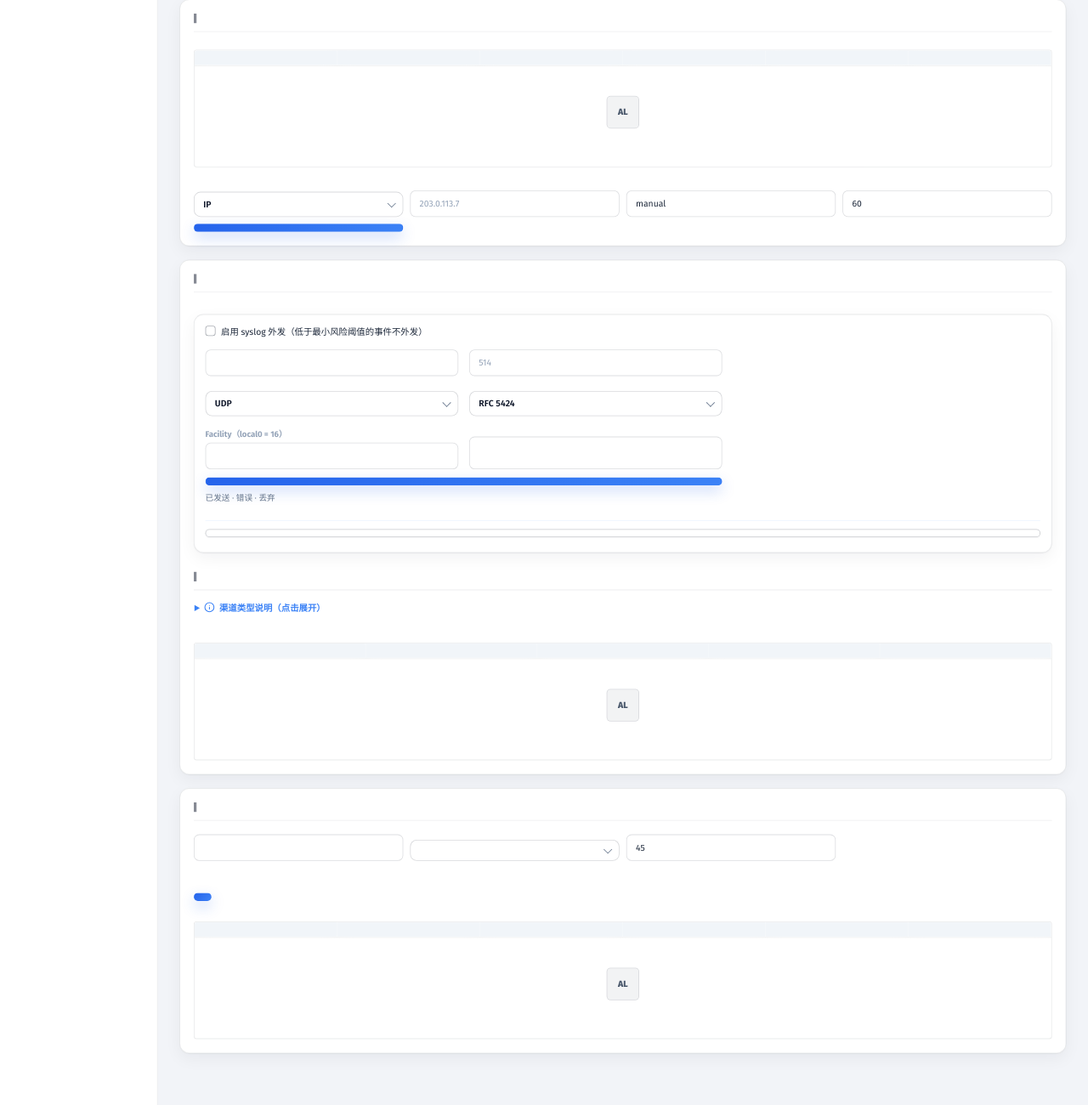
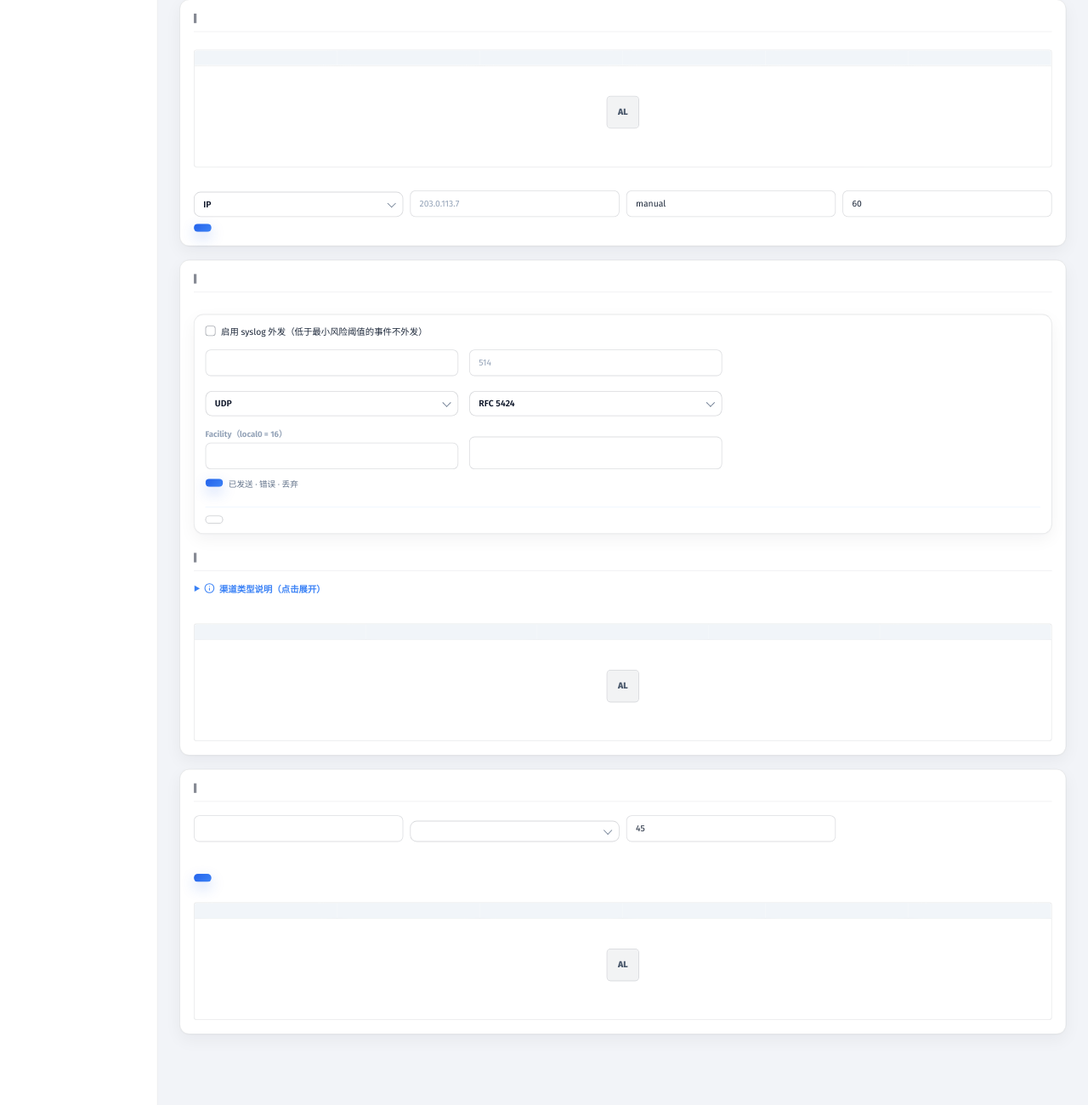
Before and after one commit to Tcotl/AgentCapture, a FastAPI app: template app/templates/admin/alerts.html in a window 1280 px wide. Shown: the part 260-1560 px from the top of the page at 85% size. Run offline with FastAPI, Linux system fonts and the light colour scheme; the template is opened without the code that fills it, so the values that code supplies are empty; some libraries are stand-ins or nearby versions.

Commit message:
fix: btn-sm action buttons oversized and off-center
btn-sm buttons inherit the form-wide input{width:100%} rule and grid
forms additionally stretch auto-width items to the full track, so a
4-char button rendered ~134px with left-packed text. Pin width:auto
+ justify-self:start (grid) and justify-content:center on the flex line
so every inline action button hugs its content and centers it.

```diff
--- a/app/static/admin.css
+++ b/app/static/admin.css
@@ -625,7 +625,12 @@
         min-width: auto;
         display: inline-flex;
         align-items: center;
+        justify-content: center;
         gap: 5px;
+        /* inline action button: never inherit the form-wide width:100%,
+           nor get stretched to full track width inside grid forms */
+        width: auto !important;
+        justify-self: start;
       }
       /* Field label for form inputs */
       .field-label {
--- a/app/templates/admin/base.html
+++ b/app/templates/admin/base.html
@@ -7,7 +7,7 @@
     <title>{{ title }} - AgentCapture</title>
     <link rel="icon" type="image/svg+xml" href="/static/agentcapture-logo.svg?v=default" />
     <link rel="shortcut icon" type="image/svg+xml" href="/static/agentcapture-logo.svg?v=default" />
-    <link rel="stylesheet" href="/static/admin.css?v=0.10.6" />
+    <link rel="stylesheet" href="/static/admin.css?v=0.10.8" />
     <script>
       // Apply the stored theme & sidebar state before first paint to avoid a flash.
       (function () {
```
